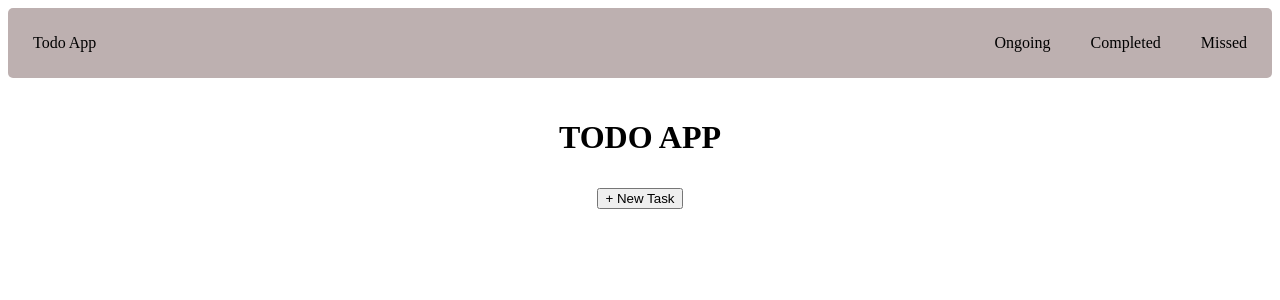
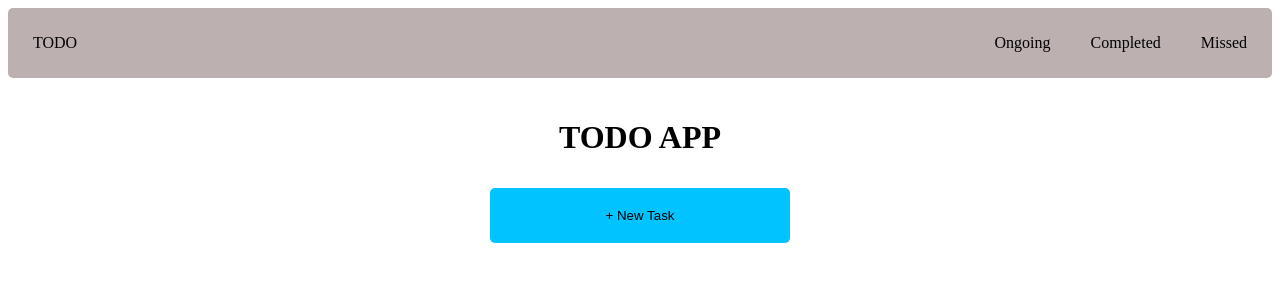
Before and after one commit to BSNT-Remedy/todo, a React (Vite) app in the folder todo/: page / in a window 1280 px wide. Shown: the top 300 px of the page. Built offline with nearby package versions, Linux system fonts and the light colour scheme.

Commit message:
Styled add task button

```diff
--- a/todo/src/components/NavBar.jsx
+++ b/todo/src/components/NavBar.jsx
@@ -4,7 +4,7 @@ import '../css/NavBar.css'
 function NavBar() {
     return <nav className="nav-bar">
         <div className="nav-app">
-            <Link to="/" className="nav-app-link">Todo App</Link>
+            <Link to="/" className="nav-app-link">TODO</Link>
         </div>
 
         <div className="navbar-links">
--- a/todo/src/css/Home.css
+++ b/todo/src/css/Home.css
@@ -6,4 +6,16 @@
     padding: 20px;
     width: fit-content;
     margin: 0 auto;
-  }
+}
+
+.add-task-btn {
+  padding: 20px;
+  width: 300px;
+  background-color: rgb(0, 195, 255);
+  border: none;
+  border-radius: 5px;
+}
+
+.add-task-btn:hover {
+  box-shadow: 0px 0px 10px rgba(0, 0, 0, 0.5);
+}
--- a/todo/src/pages/Home.jsx
+++ b/todo/src/pages/Home.jsx
@@ -9,7 +9,13 @@ function Home() {
   return (
     <div className="main-content">
       <h1>TODO APP</h1>
-      <button onClick={() => setTaskModalOpen(true)}>+ New Task</button>
+      <button
+        onClick={() => setTaskModalOpen(true)}
+        className='add-task-btn'
+      >
+        + New Task
+      </button>
+
       <TaskModal isOpen={taskModalOpen} onClose={() => setTaskModalOpen(false)}/>
       <TaskCard/>
     </div>
```
